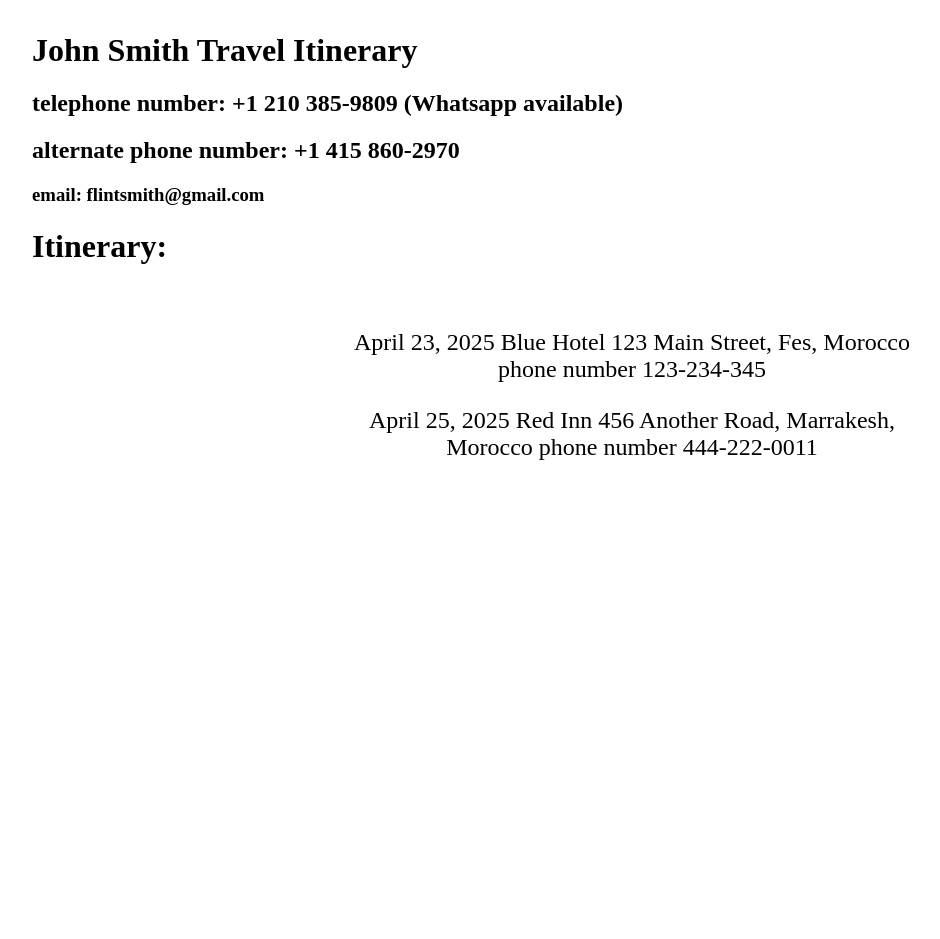
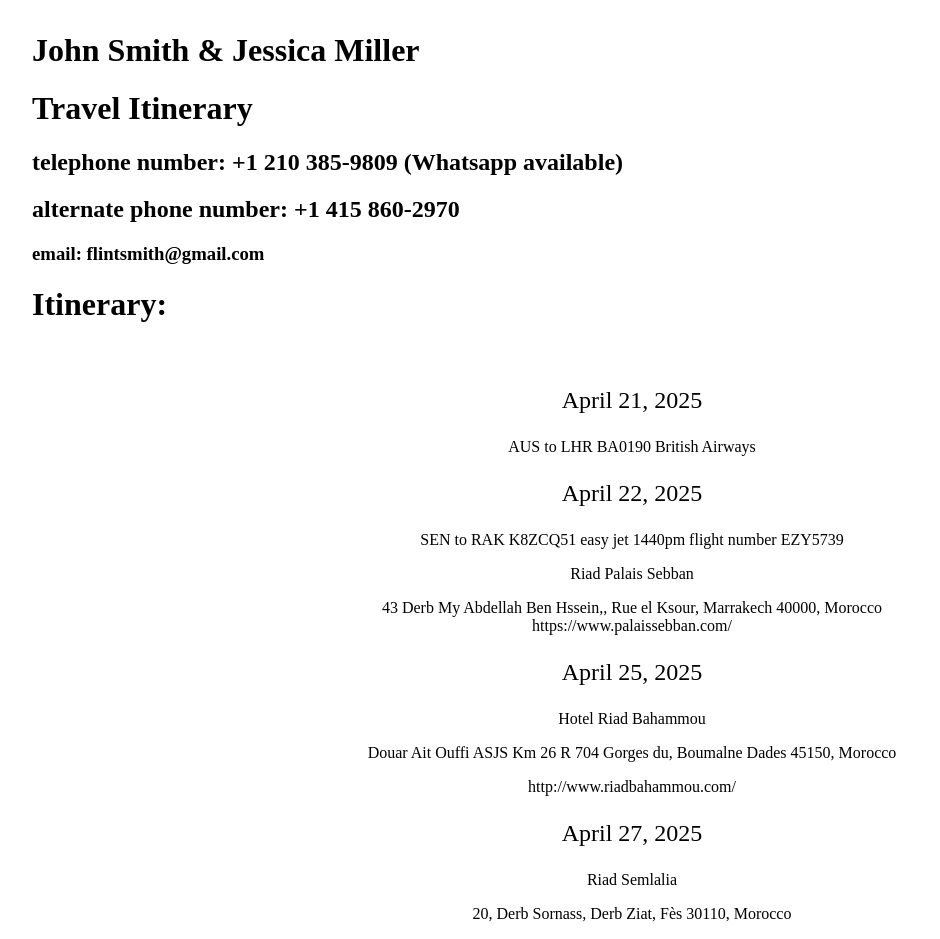
Before and after one commit to FlintShadey/Itenerary, a Vue app: page / in a window 1280 px wide. Shown: the top 939 px of the page, without its empty margins (8-948 px from the left). Before the commit the page ends 800 px from the top, so only its background shows below. Built offline with nearby package versions, Linux system fonts and the light colour scheme.

Commit message:
update travel itinerary details and replace outdated CSS files

```diff
--- a/src/App.vue
+++ b/src/App.vue
@@ -2,21 +2,34 @@
 
 <template>
   <div class="itinerary">
-    <h1>John Smith Travel Itinerary</h1>
+    <h1>John Smith & Jessica Miller</h1>
+    <h1>Travel Itinerary</h1>
     <h2>telephone number: +1 210 385-9809 (Whatsapp available)</h2>
     <h2>alternate phone number: +1 415 860-2970</h2>
     <h3>email: flintsmith@gmail.com</h3>
     <h1 class="heading-spacing">Itinerary:</h1>
 
     <div class="day centered">
-      <p class="larger-text">
-        April 23, 2025 Blue Hotel 123 Main Street, Fes, Morocco phone number
-        123-234-345
+      <p class="larger-text">April 21, 2025 </p>
+      <p>AUS to LHR BA0190 British Airways</p>
+      <p class="larger-text">April 22, 2025</p>
+      <p>SEN to RAK K8ZCQ51 easy jet 1440pm flight number EZY5739</p>
+      <p>  Riad Palais Sebban </p>
+      <p>
+      43 Derb My Abdellah Ben Hssein,, Rue el Ksour,
+        Marrakech 40000, Morocco https://www.palaissebban.com/
       </p>
-      <p class="larger-text">
-        April 25, 2025 Red Inn 456 Another Road, Marrakesh, Morocco phone number
-        444-222-0011
-      </p>
+      <p class="larger-text"> April 25, 2025</p>
+      <p>Hotel Riad Bahammou</p>
+      <p>Douar Ait Ouffi ASJS Km 26 R 704 Gorges du, Boumalne Dades 45150, Morocco</p>
+      <p>http://www.riadbahammou.com/</p>
+
+<p class="larger-text"> April 27, 2025</p>
+<p>Riad Semlalia</p>
+<p>20, Derb Sornass, Derb Ziat, Fès 30110, Morocco</p>
+<p>https://www.riadsemlalia.com/</p>
+<p>+212535633198</p>
+
     </div>
   </div>
 </template>
```
Also changed, not shown: 6 other files (tests, documents, lock files or other folders).
